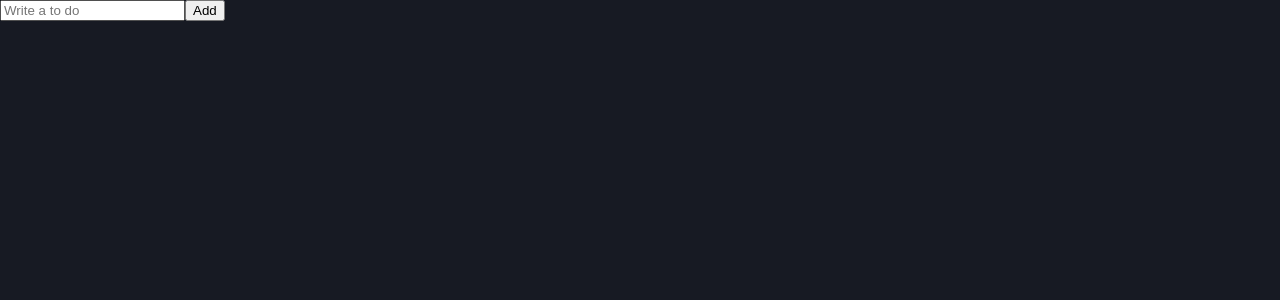
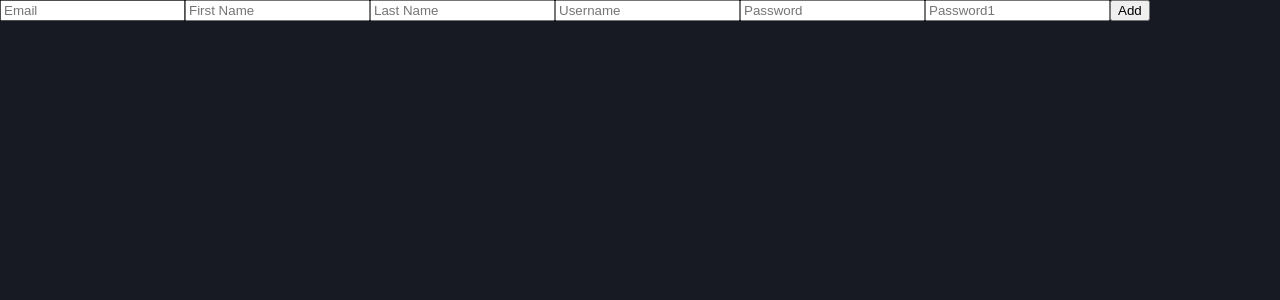
Before and after one commit to Typonote/ToDoList, a React (Create React App) app: page / in a window 1280 px wide. Shown: the top 300 px of the page. Built offline with nearby package versions, Linux system fonts and the light colour scheme.

Commit message:
#5.6 React Hook Form 적용

```diff
--- a/package.json
+++ b/package.json
@@ -20,6 +20,7 @@
     "react-apexcharts": "^1.3.9",
     "react-dom": "^17.0.2",
     "react-helmet-async": "^1.2.2",
+    "react-hook-form": "^7.22.2",
     "react-query": "^3.34.4",
     "react-router-dom": "^6.1.1",
     "react-scripts": "4.0.3",
--- a/src/ToDoList.tsx
+++ b/src/ToDoList.tsx
@@ -1,27 +1,17 @@
-import React, { useState } from "react";
+import { useForm } from "react-hook-form";
 
 const ToDoList = () => {
-  const [toDo, setToDo] = useState("");
-
-  const onChangeHandler = (event: React.FormEvent<HTMLInputElement>) => {
-    const {
-      currentTarget: { value },
-    } = event;
-    setToDo(value);
-  };
-  const onSubmitandler = (event: React.FormEvent<HTMLFormElement>) => {
-    event.preventDefault();
-    console.log(toDo);
-  };
-
+  const { register, watch } = useForm();
+  console.log(watch());
   return (
     <div>
-      <form onSubmit={onSubmitandler}>
-        <input
-          onChange={onChangeHandler}
-          value={toDo}
-          placeholder="Write a to do"
-        />
+      <form>
+        <input {...register("email")} placeholder="Email" />
+        <input {...register("firstName")} placeholder="First Name" />
+        <input {...register("lastName")} placeholder="Last Name" />
+        <input {...register("username")} placeholder="Username" />
+        <input {...register("password")} placeholder="Password" />
+        <input {...register("password1")} placeholder="Password1" />
         <button>Add</button>
       </form>
     </div>
```
Also changed, not shown: 2 other files (tests, documents, lock files or other folders).
